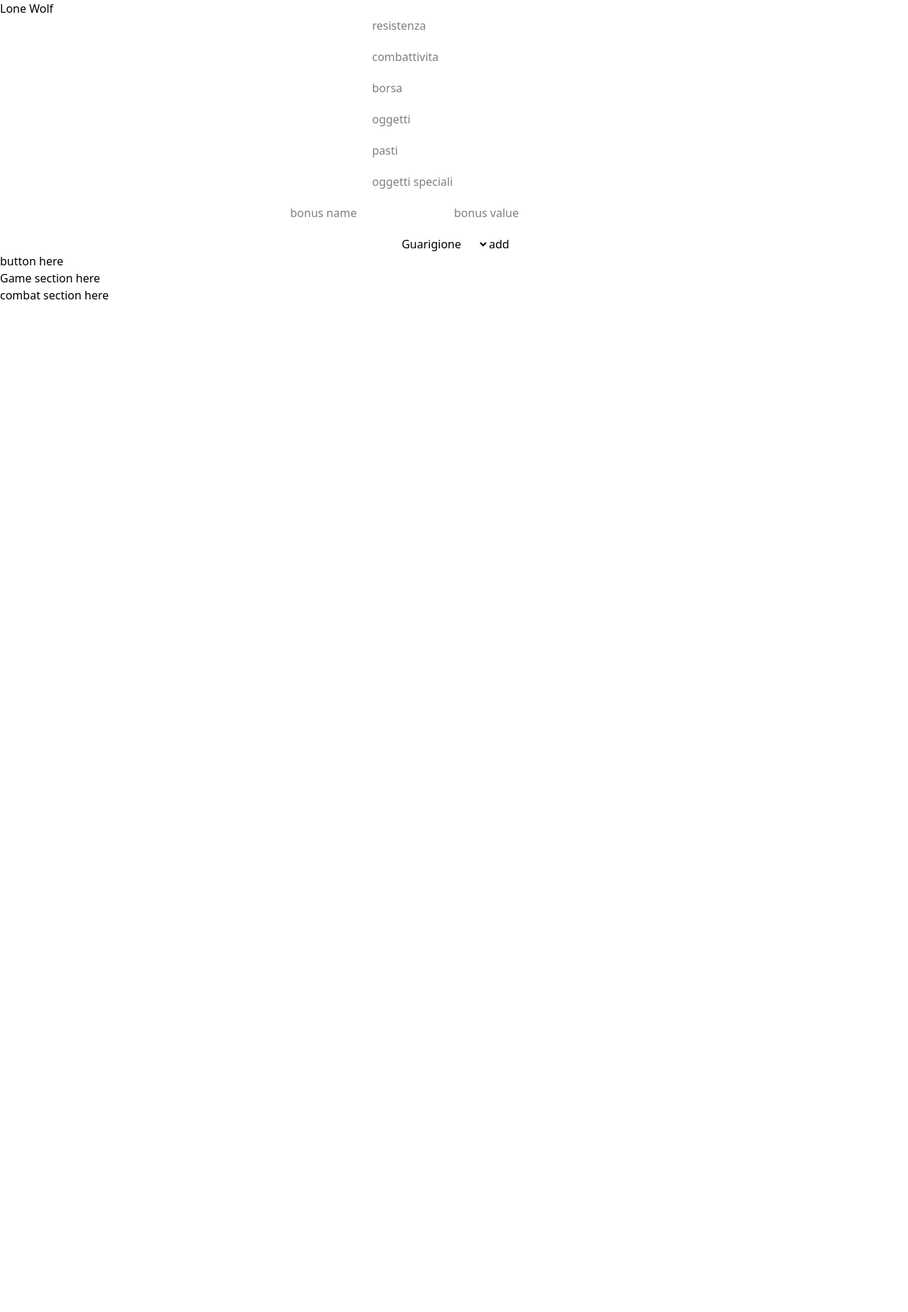
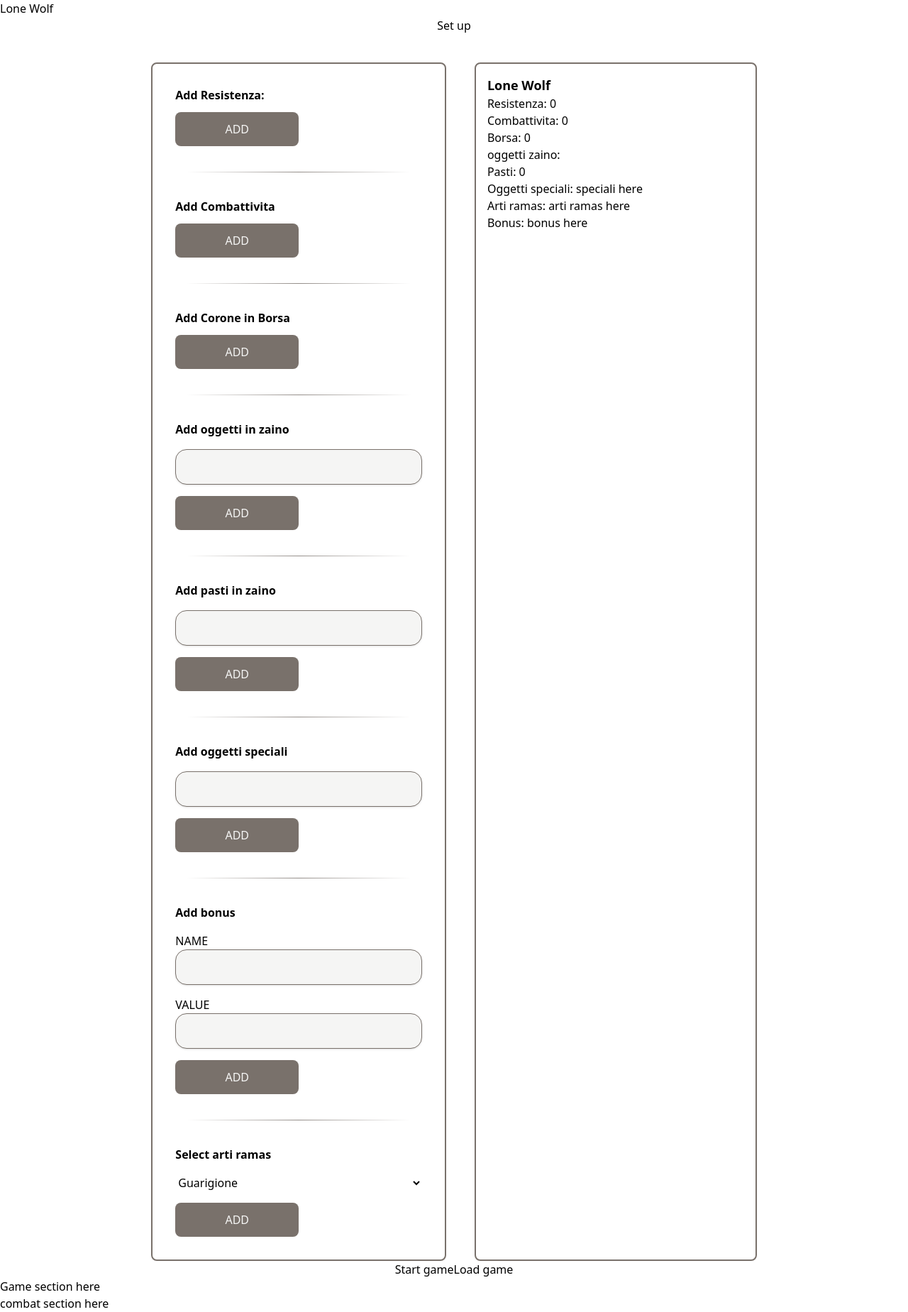
Before and after one commit to gyo82v/lone-wolf, a Next.js app: page / in a window 1280 px wide. Shown: the whole page at 71% size. Before the commit the page ends 800 px from the top, so only its background shows below. Built offline with nearby package versions, Linux system fonts and the light colour scheme.

Commit message:
feat: update the set up component

```diff
--- a/app/page.tsx
+++ b/app/page.tsx
@@ -17,7 +17,7 @@
     combattivita: 0,
     armamento: [],
     artiRamas: [],
-    zaino: {oggetti: [], pasti: 0},
+    zaino: {oggetti: ["spada", "coltello", "panino"], pasti: 0},
     borsa: 0,
     oggettiSpeciali: [],
     bonus: []
@@ -51,7 +51,7 @@
     <main>
       <h1>Lone Wolf</h1>
       <div>
-        <SetupSection setHero={setHero} />
+        <SetupSection setHero={setHero} hero={hero} />
       </div>
       <div>
         <GameSection />
--- a/components/SetupSection.tsx
+++ b/components/SetupSection.tsx
@@ -1,44 +1,109 @@
 import { Dispatch, SetStateAction } from "react";
 import type { Hero } from "@/types/hero";
+import { baseButtonStyle } from "@/styles/button";
+import { inputBasestyle } from "@/styles/input";
+import { SmallDivider} from "./ui/dividers";
 
 type Props = {
   setHero: Dispatch<SetStateAction<Hero>>;
+  hero: Hero
 };
 
-export default function SetupSection({setHero}:Props){
+export default function SetupSection({setHero, hero}:Props){
+    console.log(hero?.zaino?.oggetti)
     return(
-        <section>
-            <form className="flex flex-col gap-5 justify-center items-center">
-                <input placeholder="resistenza" type="number" />
-                <input placeholder="combattivita" type="number" />
-                <input placeholder="borsa" type="number" />
-                <input placeholder="oggetti" type="text" />
-                <input placeholder="pasti" type="number" />
-                <input placeholder="oggetti speciali" type="text" />
-                <div>
-                    <input placeholder="bonus name" type="text" />
-                    <input placeholder="bonus value" type="number" />
+        <section className="flex flex-col items-center">
+            <h2 className="mb-10">Set up</h2>
+            <div className="flex gap-10 w-8/12">
+                <div className="flex flex-col gap-5 border-2 border-stone-500 rounded-lg p-8 w-full">
+                  <div className="flex flex-col gap-3">
+                    <p className="font-bold ">Add Resistenza:</p>
+                    <button className={`${baseButtonStyle} w-1/2 uppercase`}>Add</button>
+                  </div>
+                  <SmallDivider />
+                  <div className="flex flex-col gap-3">
+                    <p className="font-bold ">Add Combattivita</p>
+                    <button className={`${baseButtonStyle} w-1/2 uppercase`}>Add</button>
+                  </div>
+                  <SmallDivider />
+                  <div className="flex flex-col gap-3">
+                    <p className="font-bold">Add Corone in Borsa</p>
+                    <button className={`${baseButtonStyle} w-1/2 uppercase`}>Add</button>
+                  </div>
+                  <SmallDivider />
+                  <div className="flex flex-col gap-4">
+                    <label htmlFor="oggettin" className="font-bold ">Add oggetti in zaino</label>
+                    <input id="oggetti" type="text" className={`${inputBasestyle}`} />
+                    <button className={`${baseButtonStyle} w-1/2 uppercase`}>Add</button>
+                  </div>
+                  <SmallDivider />
+                  <div className="flex flex-col gap-4">
+                    <label htmlFor="pasti" className="font-bold ">Add pasti in zaino</label>
+                    <input id="pasti" type="number" className={`${inputBasestyle}`} />
+                    <button className={`${baseButtonStyle} w-1/2 uppercase`}>Add</button>
+                  </div>
+                  <SmallDivider />
+                  <div className="flex flex-col gap-4">
+                    <label htmlFor="speciali" className="font-bold ">Add oggetti speciali</label>
+                    <input id="speciali" type="text" className={`${inputBasestyle}`} />
+                    <button className={`${baseButtonStyle} w-1/2 uppercase`}>Add</button>
+                  </div>
+                  <SmallDivider />
+                  <div className=" flex flex-col gap-4">
+                    <p className="font-bold ">Add bonus</p>
+                    <div>
+                        <label className="uppercase" htmlFor="name">Name</label>
+                        <input type="text" id="name" className={`${inputBasestyle}`} />
+                    </div>
+                    <div>
+                        <label className="uppercase" htmlFor="value">Value</label>
+                        <input type="number" id="value" className={`${inputBasestyle}`} />
+                    </div>
+                    <button className={`${baseButtonStyle} w-1/2 uppercase`}>Add</button>
+                  </div>
+                  <SmallDivider />
+                  <div className="flex flex-col gap-4">
+                    <p className="font-bold">Select arti ramas</p>
+                    <select>
+                        <option value="Guarigione">Guarigione</option>
+                        <option value="Mimetismo">Mimetismo</option>
+                        <option value="Orientamento">Orientamento</option>
+                        <option value="Psicoschermo">Psicoschermo</option>
+                        <option value="Psicolaser">Psicolaser</option>
+                        <option value="Scherma">Scherma</option>
+                        <option value="Sesto-senso">Sesto senso</option>
+                        <option value="Caccia">Caccia</option>
+                        <option value="Affinita-animale">Affinita animale</option>
+                        <option value="Telecinesi">Telecinesi</option>
+                    </select>
+                    <button className={`${baseButtonStyle} w-1/2 uppercase`}>Add</button>
+                  </div>
                 </div>
-                <div>
-                    <select>
-                        <option>Guarigione</option>
-                        <option>Mimetismo</option>
-                        <option>Orientamento</option>
-                        <option>Psicoschermo</option>
-                        <option>Psicolaser</option>
-                        <option>Scherma</option>
-                        <option>Sesto senso</option>
-                        <option></option>
-                        <option></option>
-                        <option></option>
-                    </select>
-                    <button>
-                        add
-                    </button>
+                <div className="border-2 border-stone-500 rounded-lg p-4 w-full">
+                    <h3 className="font-bold text-lg">Lone Wolf</h3>
+                    <p>Resistenza: <span>{hero?.resistenza}</span></p>
+                    <p>Combattivita: <span>{hero?.combattivita}</span></p>
+                    <p>Borsa: <span>{hero?.borsa}</span></p>
+                    <div>oggetti zaino:
+                        <span className="ml-2">
+                            {hero?.zaino?.oggetti.length > 0 ?
+                             <ul>
+                              {hero.zaino.oggetti.map(o => { ( <li key={o}>{o}</li>)})}
+                              </ul>
+                             :
+                             "The Zaino is empty."}
+                        </span>
+                    </div>
+                    <p>Pasti: <span>{hero?.zaino?.pasti}</span></p>
+                    <p>Oggetti speciali: <span>speciali here</span></p>
+                    <p>Arti ramas: <span> arti ramas here</span></p>
+                    <p>Bonus: <span>bonus here</span></p>
                 </div>
-
-            </form>
-            <button>button here</button>
+            </div>
+            <div>
+                <button>Start game</button>
+                <button>Load game</button>
+            </div>
         </section>
     )
 }
--- /dev/null
+++ b/components/ui/dividers.tsx
@@ -0,0 +1,11 @@
+type Props = {
+  className?: string
+}
+
+export function SmallDivider({ className= "" }:Props) {
+  return (
+    <div className={`my-4 px-4 ${className}`}>
+      <div className="h-px w-full bg-gradient-to-r from-transparent via-stone-500 to-transparent opacity-80" />
+    </div>
+  );
+}
--- /dev/null
+++ b/styles/button.ts
@@ -0,0 +1,9 @@
+export const baseButtonStyle =
+   `bg-stone-500 rounded-lg px-4 py-3 text-stone-100
+    inline-flex items-center justify-center
+    hover:scale-105 active:scale-95
+    focus-visible:outline-none focus-visible:ring-2 focus-visible:ring-offset-2
+    focus-visible:ring-stone-300 focus-visible:ring-offset-stone-300
+    transition-transform ease-in-out duration-300
+    motion-reduce:transition-none motion-reduce:duration-0
+    motion-reduce:transform-none`
--- /dev/null
+++ b/styles/input.ts
@@ -0,0 +1,10 @@
+export const inputBasestyle =
+   ` w-full rounded-2xl border border-stone-500 bg-stone-100 px-4 py-3
+     text-stone-600 placeholder:text-stone-400
+     shadow-sm outline-none
+     focus-visible:outline-none focus-visible:ring-2 focus-visible:ring-offset-2
+     focus-visible:ring-stone-300 focus-visible:ring-offset-stone-300
+     transition-transform ease-in-out duration-300
+     motion-reduce:transition-none motion-reduce:duration-0
+     motion-reduce:transform-none
+`
```
